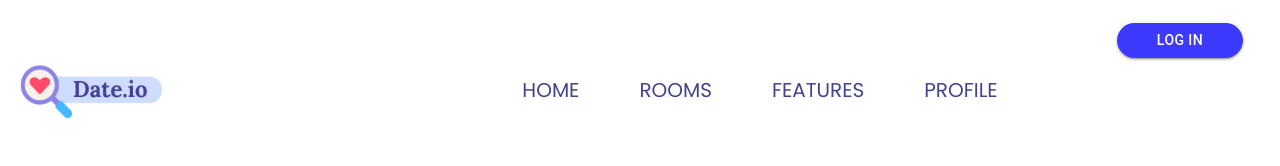
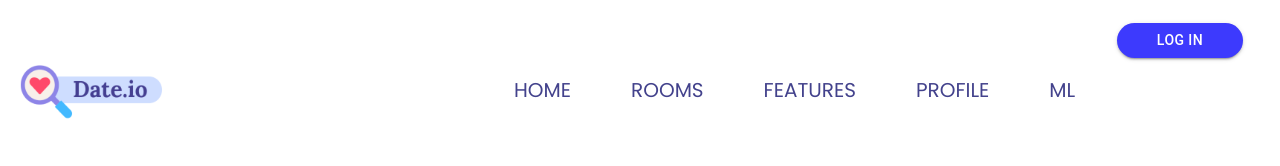
Before and after one commit to anjalikalambe/SES-3A, a React (Create React App) app in the folder client/: page / in a window 1280 px wide. Shown: the top 166 px of the page. Built offline with nearby package versions, Linux system fonts and the light colour scheme; no server answers.

Commit message:
added components for ml tab

```diff
--- a/client/src/components/Header/index.js
+++ b/client/src/components/Header/index.js
@@ -28,6 +28,9 @@ function Header(users) {
 				>
 					PROFILE
 				</Link>
+				<Link href="/ML" className="navigation">
+					ML
+				</Link>
 			</Container>
 			<DarkButton
 				variant="contained"
--- a/client/src/index.js
+++ b/client/src/index.js
@@ -5,12 +5,14 @@ import reportWebVitals from "./reportWebVitals";
 import React, { Component } from "react";
 import { BrowserRouter, Route, Switch } from "react-router-dom";
 import MeetingRooms from "./components/Rooms/MeetingRooms/MeetingRooms";
+import MachineLearningDashboard from "./components/MachineLearning/MachineLearningDashboard"
 
 ReactDOM.render(
 	<BrowserRouter>
 		<Switch>
 			<Route path="/" exact component={App} />
 			<Route path="/rooms" component={MeetingRooms} />
+			<Route path="/ML" component={MachineLearningDashboard} />
 		</Switch>
 	</BrowserRouter>,
 
```
Also changed, not shown: client/src/components/MachineLearning/MachineLearningDashboard.js (added).
